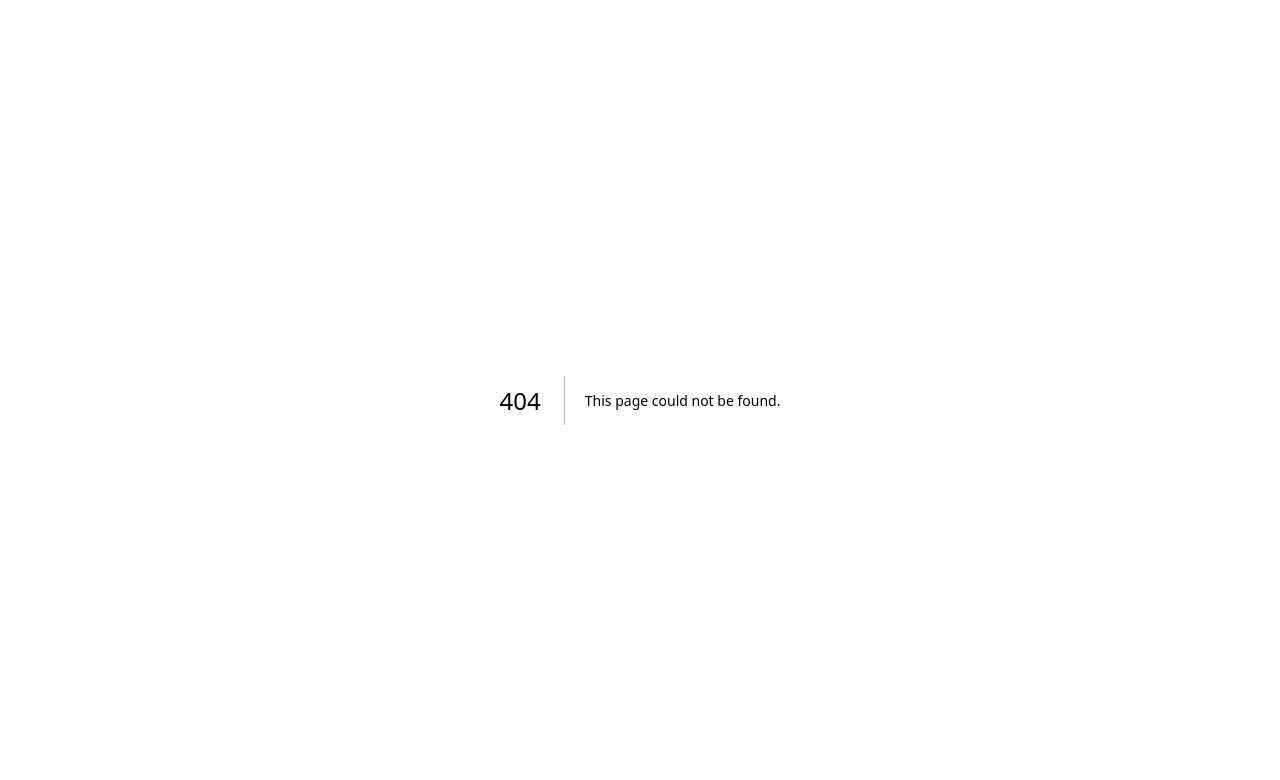
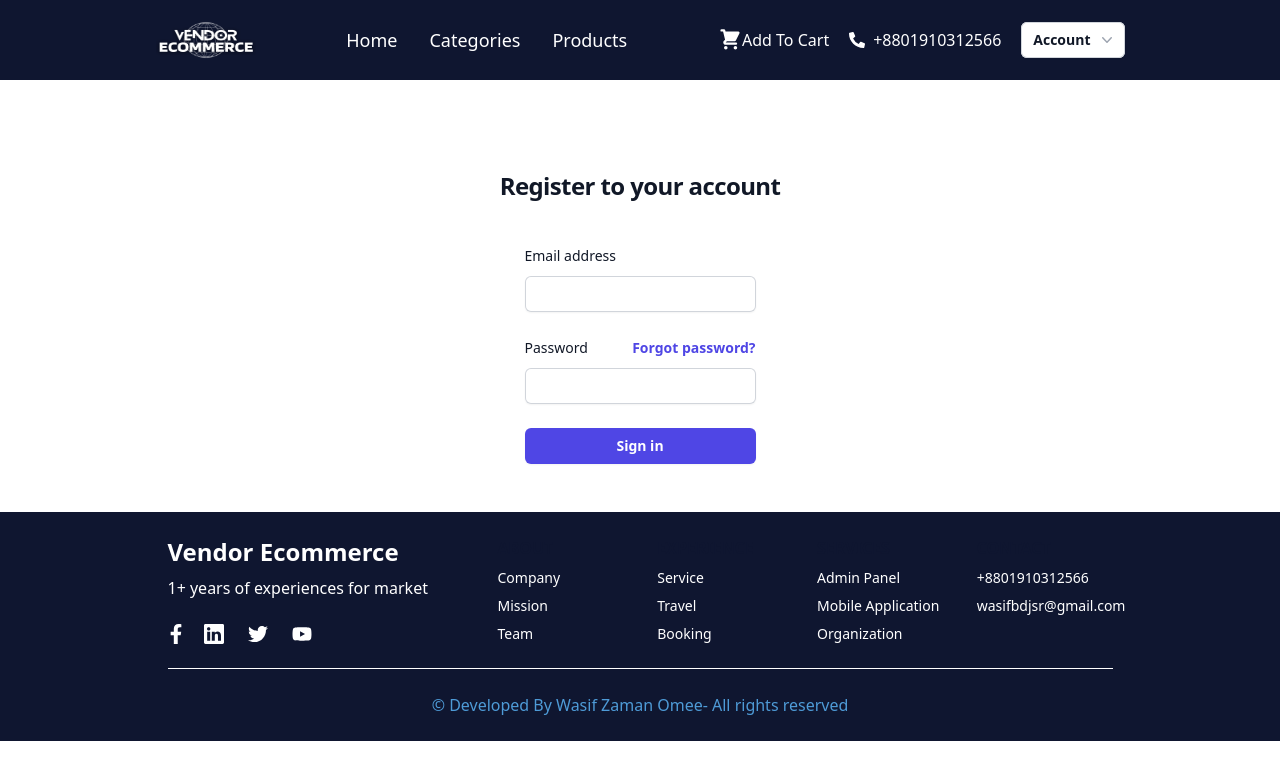
Before and after one commit to smwasifzamanomee/vendor_ecommerce_website, a Next.js app in the folder v_ecom_web_frontend/: page /register in a window 1280 px wide. Before the commit this address had no page. Shown: the top 780 px of the page. Built offline with nearby package versions, Linux system fonts and the light colour scheme.

Commit message:
my account register

```diff
--- a/v_ecom_web_frontend/components/shared/HorizontalLayout/HorizontalNavigation.jsx
+++ b/v_ecom_web_frontend/components/shared/HorizontalLayout/HorizontalNavigation.jsx
@@ -7,11 +7,18 @@ import Button from "@/components/utils/Button";
 import CustomLink from "@/components/utils/CustomLink";
 import logo from "@/public/images/Vendor.png";
 import { HiShoppingCart } from "react-icons/hi";
+import { useState } from "react";
 
 // Horizontal Navigation Component
 const index = () => {
   const router = useRouter();
   const { pathname } = router;
+
+  const [isOpen, setIsOpen] = useState(false);
+
+  const toggleMenu = () => {
+    setIsOpen(!isOpen);
+  };
 
   return (
     <div className=" bg-secondary ">
@@ -57,14 +64,65 @@ const index = () => {
               className="flex items-center justify-center gap-x-2 px-4 rounded-full text-white hover:text-primary"
               href={`tel:+8801910312566`}
             >
-              <FaPhoneAlt/> <span>+8801910312566</span></a>
+              <FaPhoneAlt /> <span>+8801910312566</span></a>
 
-            <Link href="/registration">
-              <Button width={"xl:w-[150px] lg:w-[100px]"} bgColor={"bg-transparent hover:bg-primary"} className={
-                "border border-primary text-primary hover:text-white"
-              } > Sign Up
-              </Button>
-            </Link>
+            {/* dropdown  */}
+            <div className="relative inline-block text-left">
+              <div>
+                <button
+                  type="button"
+                  className="inline-flex w-full justify-center gap-x-1.5 rounded-md bg-white px-3 py-2 text-sm font-semibold text-gray-900 shadow-sm ring-1 ring-inset ring-gray-300 hover:bg-gray-50"
+                  id="menu-button"
+                  aria-expanded={isOpen}
+                  aria-haspopup="true"
+                  onClick={toggleMenu}
+                >
+                  Account
+                  <svg
+                    className={`-mr-1 h-5 w-5 text-gray-400 ${isOpen ? 'transform rotate-180' : ''}`}
+                    viewBox="0 0 20 20"
+                    fill="currentColor"
+                    aria-hidden="true"
+                  >
+                    <path
+                      fillRule="evenodd"
+                      d="M5.23 7.21a.75.75 0 011.06.02L10 11.168l3.71-3.938a.75.75 0 111.08 1.04l-4.25 4.5a.75.75 0 01-1.08 0l-4.25-4.5a.75.75 0 01.02-1.06z"
+                      clipRule="evenodd"
+                    />
+                  </svg>
+                </button>
+              </div>
+              {isOpen && (
+                <div className="absolute right-0 z-10 mt-2 w-56 origin-top-right rounded-md bg-tertiary shadow-lg ring-1 ring-black ring-opacity-5 focus:outline-none" role="menu" aria-orientation="vertical" aria-labelledby="menu-button" tabIndex="-1">
+                  <div className="py-1" role="none">
+                    <Link href="/register">
+                      <p className="text-white block px-4 py-2 text-sm" role="menuitem" tabIndex="-1" id="menu-item-0">
+                        Register
+                      </p>
+                    </Link>
+                    <p className="text-white block px-4 py-2 text-sm" role="menuitem" tabIndex="-1" id="menu-item-1">
+                      Login
+                    </p>
+                    <p className="text-white block px-4 py-2 text-sm" role="menuitem" tabIndex="-1" id="menu-item-2">
+                      Dashboard
+                    </p>
+                    <form method="POST" action="#" role="none">
+                      <button
+                        type="submit"
+                        className="text-white block w-full px-4 py-2 text-left text-sm"
+                        role="menuitem"
+                        tabIndex="-1"
+                        id="menu-item-3"
+                      >
+                        Logout
+                      </button>
+                    </form>
+                  </div>
+                </div>
+              )}
+            </div>
+
+            {/* end */}
           </>
         </div>
       </nav>
--- /dev/null
+++ b/v_ecom_web_frontend/pages/register/index.jsx
@@ -0,0 +1,47 @@
+import HorizontalNavigation from '@/components/shared/HorizontalLayout/HorizontalNavigation'
+import HorizontalFooter from '@/components/shared/HorizontalLayout/HorizontalFooter'
+import React from 'react'
+
+const index = () => {
+    return (
+        <div>
+            <HorizontalNavigation />
+            <div className="flex flex-col justify-center items-center px-6 py-12 lg:px-8">
+                <div className="sm:mx-auto sm:w-full sm:max-w-sm">
+                        <h2 className="mt-10 text-center text-2xl font-bold leading-9 tracking-tight text-gray-900">Register to your account</h2>
+                </div>
+
+                <div className="mt-10 sm:mx-auto sm:w-full sm:max-w-sm">
+                    <form className="space-y-6" action="#" method="POST">
+                        <div>
+                            <label for="email" className="block text-sm font-medium leading-6 text-gray-900">Email address</label>
+                            <div className="mt-2">
+                                <input id="email" name="email" type="email" autocomplete="email" required className="block w-full rounded-md border-0 py-1.5 text-gray-900 shadow-sm ring-1 ring-inset ring-gray-300 placeholder:text-gray-400 focus:ring-2 focus:ring-inset focus:ring-indigo-600 sm:text-sm sm:leading-6"/>
+                            </div>
+                        </div>
+
+                        <div>
+                            <div className="flex items-center justify-between">
+                                <label for="password" className="block text-sm font-medium leading-6 text-gray-900">Password</label>
+                                <div className="text-sm">
+                                    <a href="#" className="font-semibold text-indigo-600 hover:text-indigo-500">Forgot password?</a>
+                                </div>
+                            </div>
+                            <div className="mt-2">
+                                <input id="password" name="password" type="password" autocomplete="current-password" required className="block w-full rounded-md border-0 py-1.5 text-gray-900 shadow-sm ring-1 ring-inset ring-gray-300 placeholder:text-gray-400 focus:ring-2 focus:ring-inset focus:ring-indigo-600 sm:text-sm sm:leading-6"/>
+                            </div>
+                        </div>
+
+                        <div>
+                            <button type="submit" className="flex w-full justify-center rounded-md bg-indigo-600 px-3 py-1.5 text-sm font-semibold leading-6 text-white shadow-sm hover:bg-indigo-500 focus-visible:outline focus-visible:outline-2 focus-visible:outline-offset-2 focus-visible:outline-indigo-600">Sign in</button>
+                        </div>
+                    </form>
+                </div>
+            </div>
+
+            <HorizontalFooter />
+        </div>
+    )
+}
+
+export default index
```
